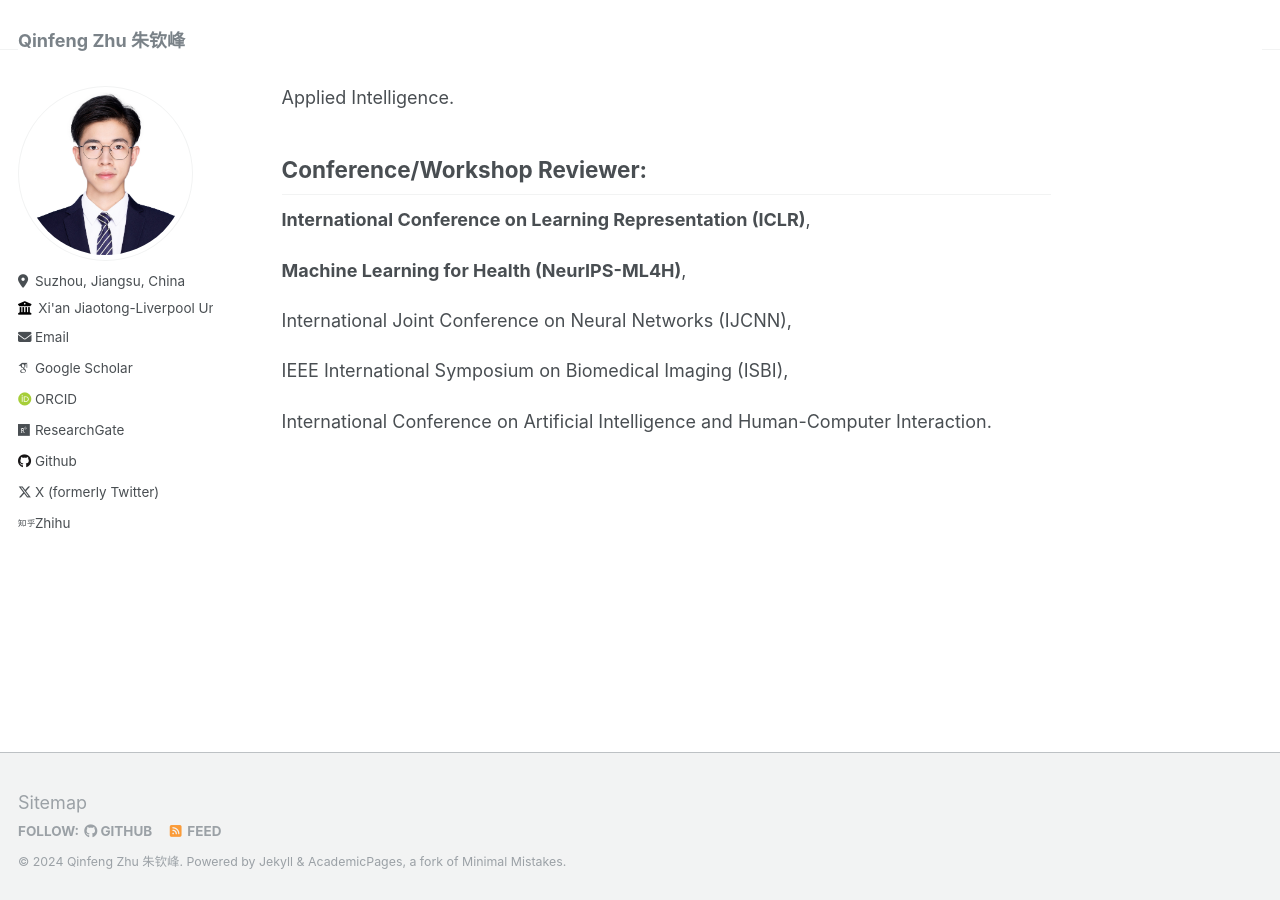
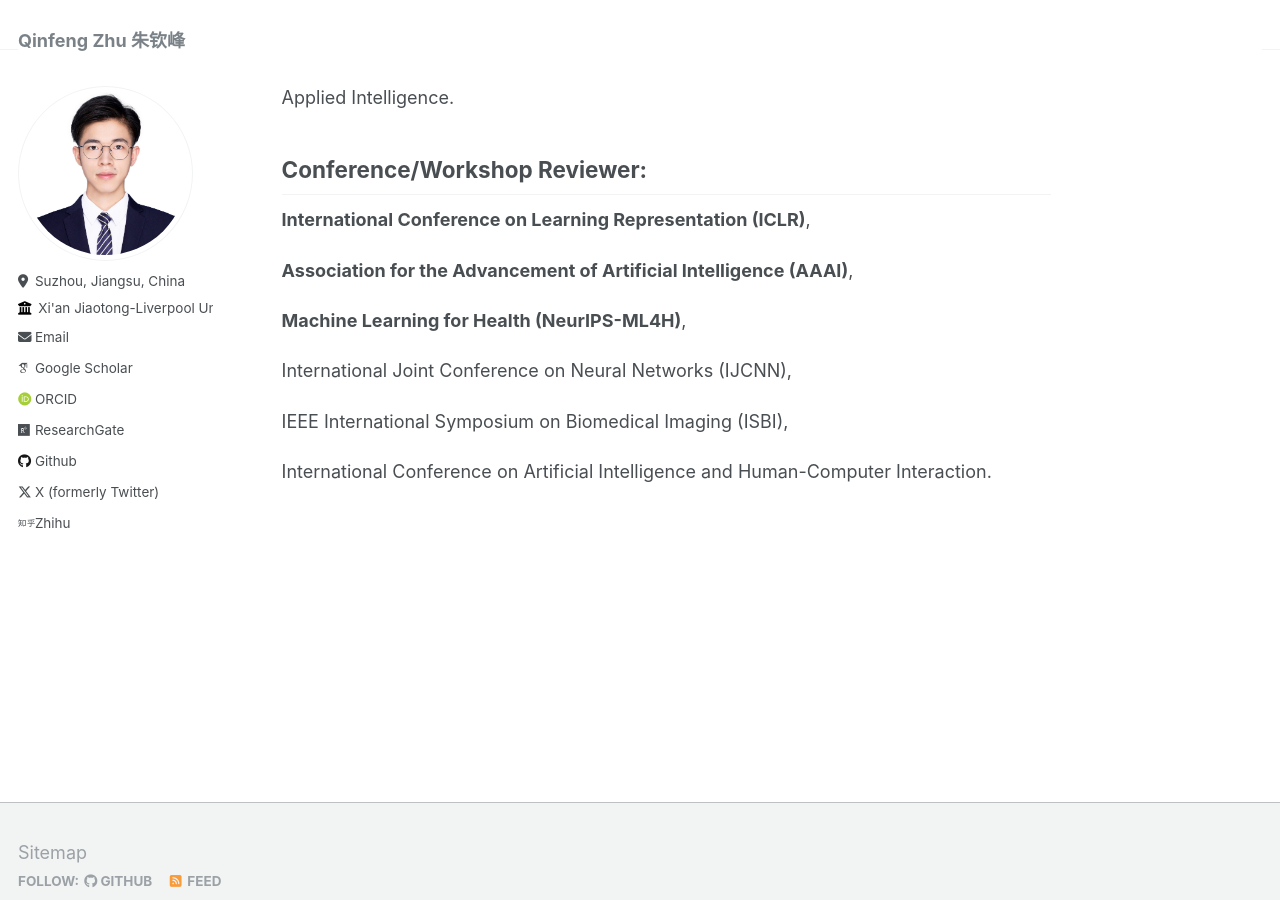
Before and after one commit to zhuqinfeng1999/zhuqinfeng1999.github.io, a Jekyll site: the page built from _pages/about.md, in a window 1280 px wide and 900 px high, scrolled down 2709 px. Built offline with Jekyll 4.4.1, drawn with Linux system fonts in a browser that asks for light colours; some web fonts are replaced.

Commit message:
Update about.md

```diff
--- a/_pages/about.md
+++ b/_pages/about.md
@@ -210,6 +210,8 @@ Applied Intelligence.
 
 **International Conference on Learning Representation (ICLR)**,
 
+**Association for the Advancement of Artificial Intelligence (AAAI)**,
+
 **Machine Learning for Health (NeurIPS-ML4H)**,
 
 International Joint Conference on Neural Networks (IJCNN),
```
